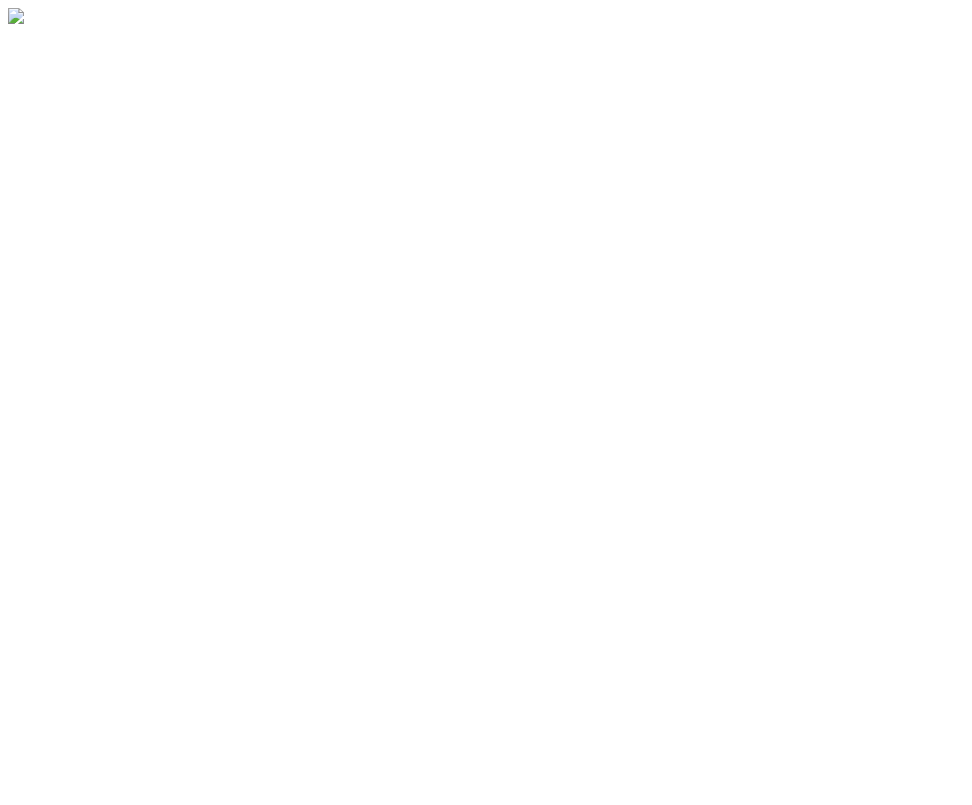
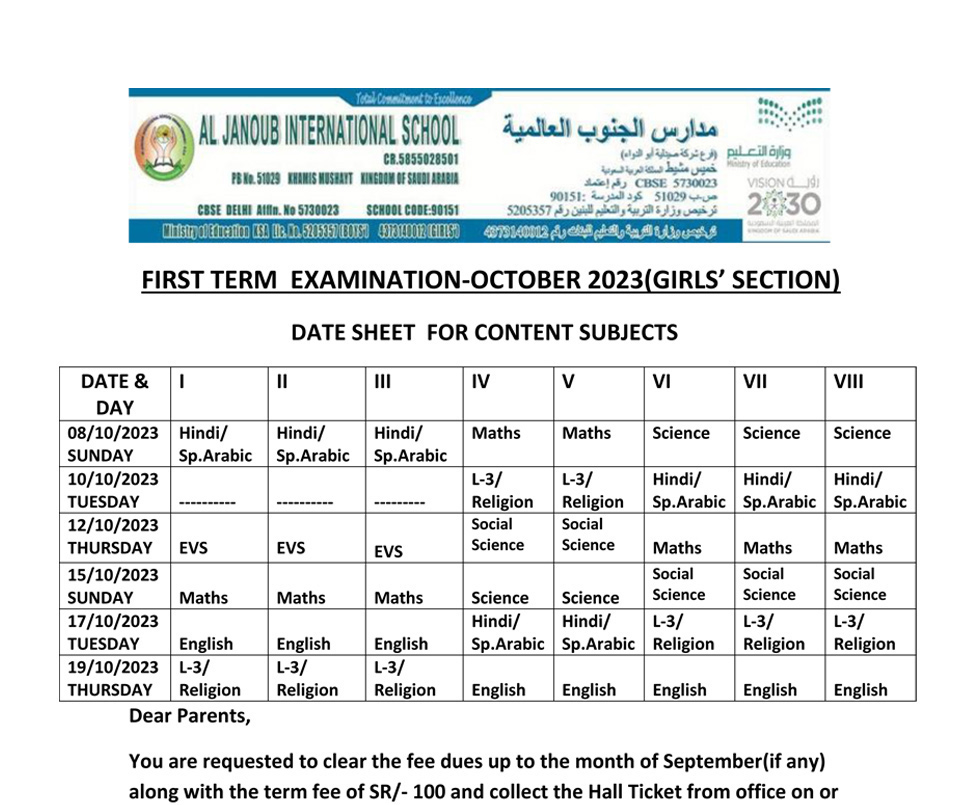
Before and after one commit to thasniazhar/9to12matoct2023, a plain HTML site: page index.html in a window 1280 px wide. Shown: the top 805 px of the page, without its empty margins (0-972 px from the left). Drawn offline with Linux system fonts and the light colour scheme.

Commit message:
Update index.html

```diff
--- a/index.html
+++ b/index.html
@@ -1,7 +1,7 @@
 <html>
 <body>
 <p>
-<img src="REVISED KG MAT TIMETABLE - October 2023 (2).jpg">
+<img src="TERM-1 TIMETABLE-2023 GIRLS' SECTION).jpg">
 </P>
 </body>
 </html>
```
